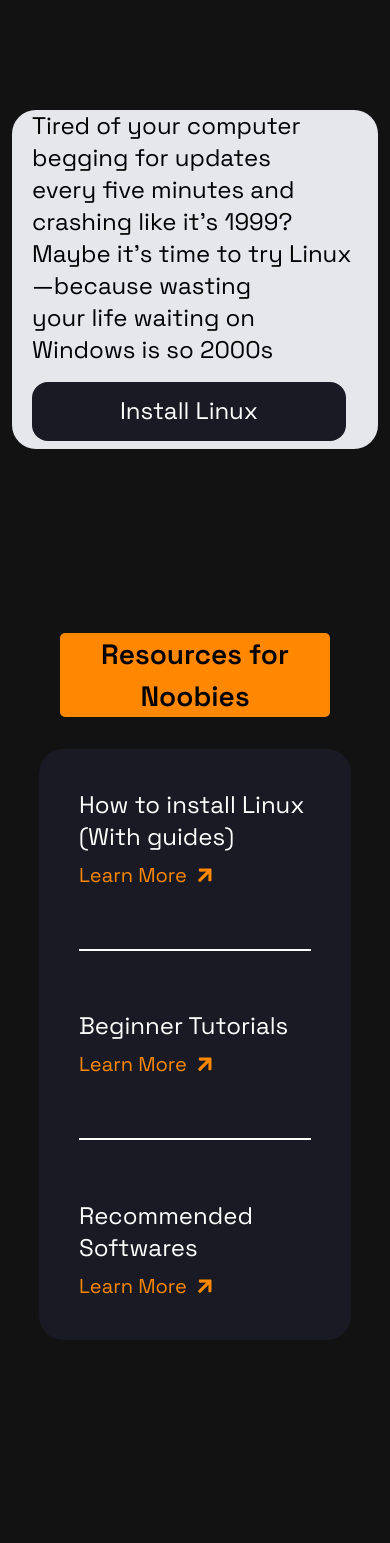
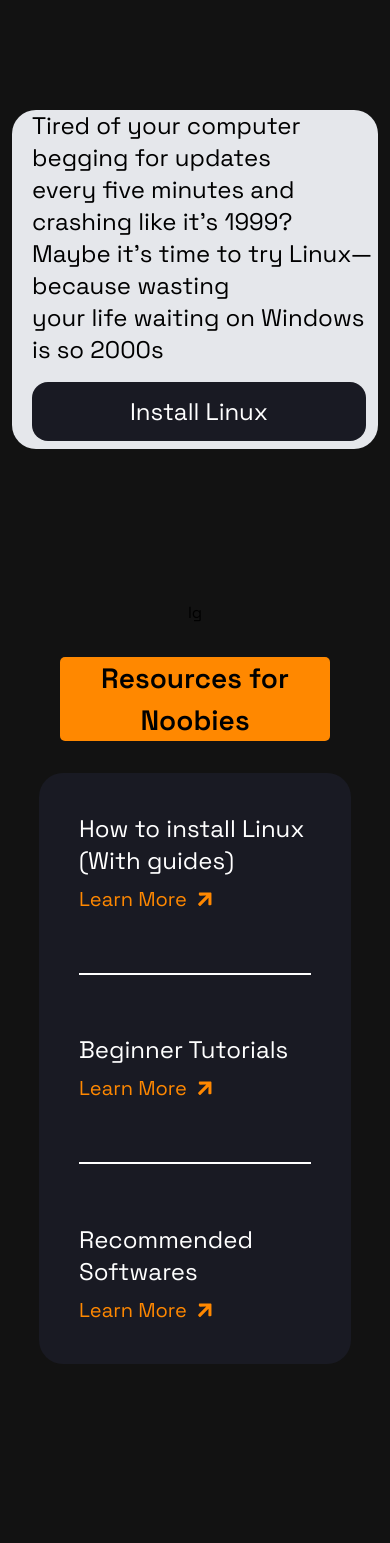
Before and after one commit to ZE206/GLUG-Website, a React (Vite) app: page / in a window 390 px wide. Shown: the part 1445-2988 px from the top of the page. Built offline with nearby package versions, Linux system fonts and the light colour scheme.

Commit message:
Added overflow

```diff
--- a/src/App.tsx
+++ b/src/App.tsx
@@ -55,26 +55,26 @@
       </div>
 
       <div className="ctaBlock flex justify-center p-3 mt-[5rem] md:mt-[10rem]">
-        <div className="greyBox bg-gray-200 rounded-3xl px-5 md:px-10 flex">
+        <div className="greyBox bg-gray-200 rounded-3xl pl-5 md:pl-10 flex ">
           <div className="textBox flex flex-col justify-around">
             <div className="textContent text-2xl md:text-xl lg:text-2xl mb-4 md:mb-0">
               Tired of your computer begging for updates<br />every five minutes and crashing like it’s 1999?<br />Maybe it’s time to try Linux—because wasting<br />your life waiting on Windows is so 2000s
             </div>
             <Link to="/linux-installation-guide">
-              <div className="installLinuxButton cursor-pointer bg-custom_blue h-[7vh] lg:w-[15vw] mb-2 mr-3 rounded-2xl flex justify-center items-center text-white text-2xl font-primary">
+              <div className="installLinuxButton cursor-pointer bg-custom_blue h-[7vh] py-5 lg:w-[15vw] mb-2 mr-3 rounded-2xl flex justify-center items-center text-white text-2xl font-primary">
                 Install Linux
               </div>
             </Link>
           </div>
           <div className="imageContainer">
-            <img src="/weird_bob.png" alt="Hey" className="hidden md:block md:ml-10 md:mt-10 lg:ml-0 lg:mt-0" />
+            <img src="/weird_bob.png" alt="Hey" className="hidden md:block md:ml-10 md:mt-10 lg:ml-0 lg:mt-0 translate-y-[2rem]" />
           </div>
         </div>
       </div>
 
       <div className="h-[5rem] lg:h-[10rem]"></div>
 
-      <div className="resourcesBlock flex flex-col p-15 items-center">
+      <div className="resourcesBlock flex flex-col p-15 items-center">lg
         <div className="title self-start text-center">
           Resources for Noobies
         </div>
```
